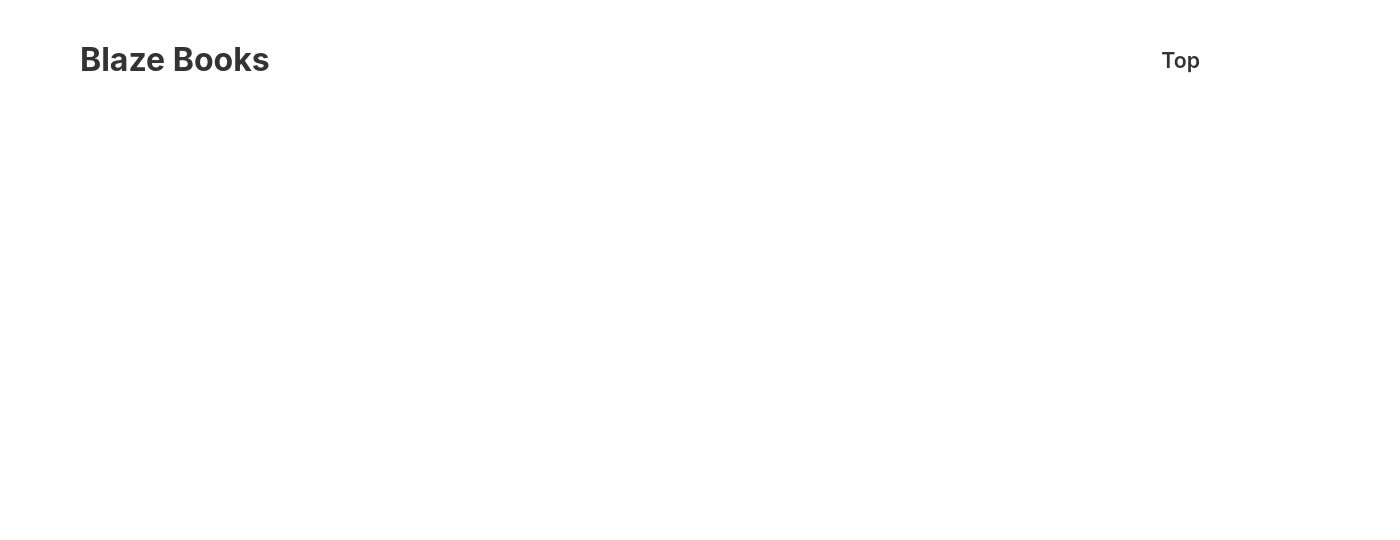
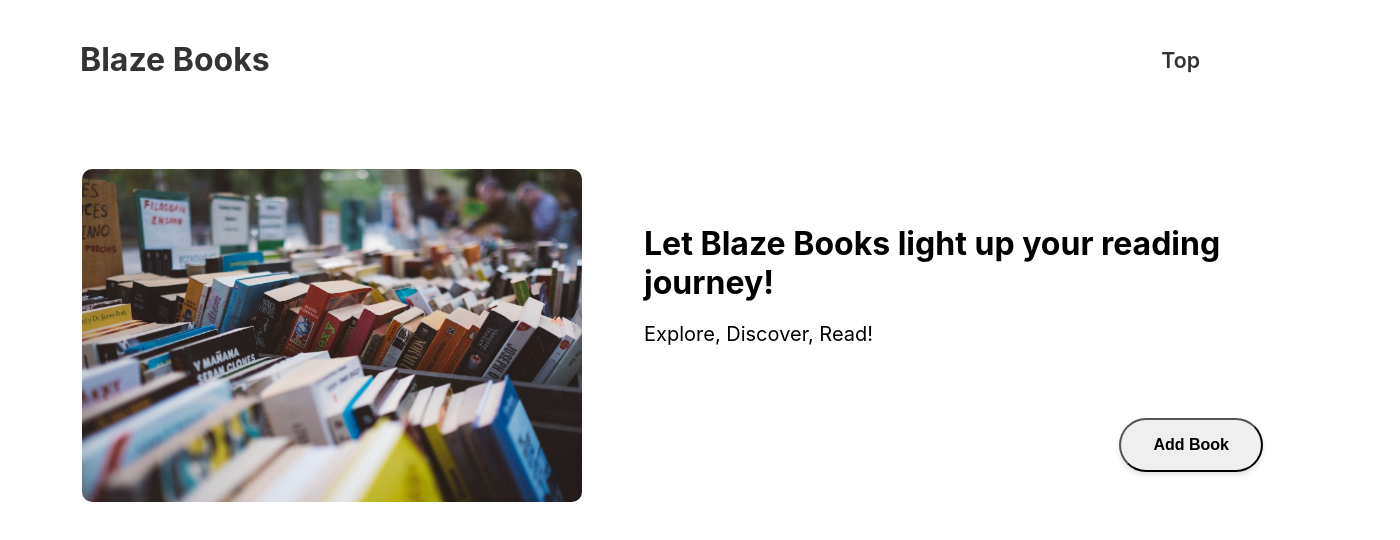
Before and after one commit to everywherejacobkim/blaze-books-react-typescript, a React (Create React App) app: page / in a window 1280 px wide. Shown: the top 540 px of the page, 1400 px wide, since content can reach past the window. Built offline with nearby package versions, Linux system fonts and the light colour scheme.

Commit message:
Build: create jumbotro component & styling

```diff
--- a/src/App.tsx
+++ b/src/App.tsx
@@ -1,9 +1,15 @@
-import Header from "./components/Header";
+import Header from "./components/header/Header";
+import Jumbotron from "./components/jumbotron/Jumbotron";
 
 function App() {
   return (
     <>
-      <Header title="Blaze Books"/>
+      <Header title="Blaze Books" />
+      <Jumbotron
+        title="Let Blaze Books light up your reading journey!"
+        description="Explore, Discover, Read!"
+        btnText="Add Book"
+      />
     </>
   );
 }
--- /dev/null
+++ b/src/components/jumbotron/Jumbotron.tsx
@@ -0,0 +1,34 @@
+import React from "react";
+import styles from "./styles.module.scss";
+import bookImage from "../../assets/images/books-jumbo.jpg";
+
+interface JumbotronProps {
+  title: string;
+  description: string;
+  btnText: string;
+}
+
+const Jumbotron: React.FC<JumbotronProps> = ({
+  title,
+  description,
+  btnText,
+}) => {
+  return (
+    <div className={styles["jumbotron-container"]}>
+      <div className={styles["content"]}>
+        <div className={styles["image-container"]}>
+          <img src={bookImage} alt={title} />
+        </div>
+        <div className={styles["text"]}>
+          <h1 className={styles["title"]}>{title}</h1>
+          <p className={styles["description"]}>{description}</p>
+          <div className={styles["button-container"]}>
+            <button className={styles["button"]}>{btnText || "Button"}</button>
+          </div>
+        </div>
+      </div>
+    </div>
+  );
+};
+
+export default Jumbotron;
--- /dev/null
+++ b/src/components/jumbotron/styles.module.scss
@@ -0,0 +1,64 @@
+.jumbotron-container {
+  width: 100%;
+  padding: 20px;
+  padding-top: 32px;
+  @media (min-width: 768px) {
+    padding: 30px 60px;
+  }
+}
+
+.content {
+  display: flex;
+  flex-direction: column;
+  gap: 60px;
+  align-items: center;
+  margin: 20px;
+  padding-left: 2px;
+  @media (min-width: 768px) {
+    flex-direction: row;
+  }
+}
+
+.image-container {
+  width: 500px;
+  img {
+    width: 100%;
+    border-radius: 10px;
+  }
+}
+
+.text {
+  width: 50%;
+  margin-top: -10%;
+  margin: 2px;
+  .title {
+    width: 60%;
+    font-size: 32px;
+    font-weight: 700;
+    margin-bottom: 16px;
+    @media (min-width: 768px) {
+      width: 100%;
+    }
+  }
+  .description {
+    font-size: 20px;
+    font-weight: 400;
+  }
+
+  .button-container {
+    display: flex;
+    justify-content: end;
+    padding-top: 20px;
+
+    .button {
+      text-align: center;
+      padding: 16px 32px;
+      margin-top: 32px;
+      border-radius: 9999px;
+      font-size: 16px;
+      font-weight: 600;
+      box-shadow: 0 4px 6px -1px rgba(0, 0, 0, 0.1),
+        0 2px 4px -1px rgba(0, 0, 0, 0.06);
+    }
+  }
+}
```
Also changed, not shown: src/assets/images/books-jumbo.jpg (added), src/components/header/Header.tsx (renamed from src/components/Header.tsx), src/components/header/styles.module.scss (renamed from src/components/styles.module.scss).
